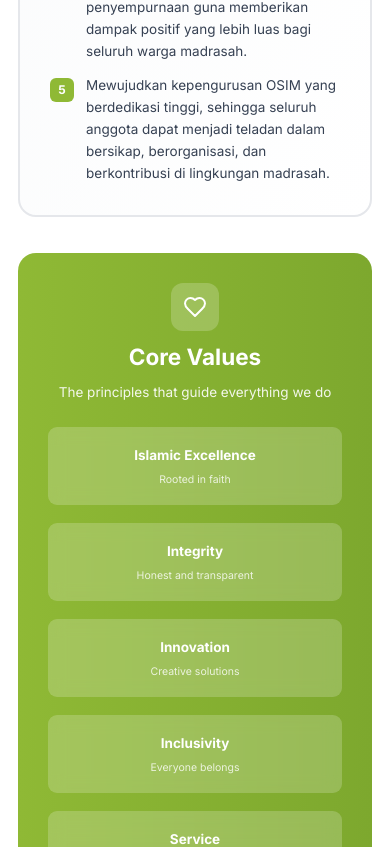
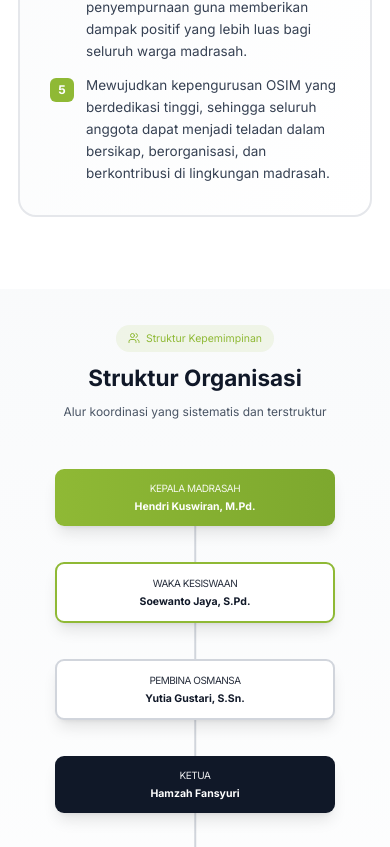
Before and after one commit to osmansa-xyz/OSMANSAWeb, a React (Vite) app: page / in a window 390 px wide. Shown: the part 4493-5340 px from the top of the page. Built offline with nearby package versions, Linux system fonts and the light colour scheme.

Commit message:
Update VisionMission.tsx

```diff
--- a/src/app/components/VisionMission.tsx
+++ b/src/app/components/VisionMission.tsx
@@ -1,4 +1,4 @@
-import { Target, Eye, Heart } from 'lucide-react';
+import { Target, Eye, Heart } from "lucide-react";
 
 export function VisionMission() {
   return (
@@ -20,9 +20,16 @@ export function VisionMission() {
             <div className="w-16 h-16 bg-[#8FB935] rounded-2xl flex items-center justify-center mb-6">
               <Eye className="w-8 h-8 text-white" />
             </div>
-            <h3 className="text-3xl font-bold text-gray-900 mb-6">Vision</h3>
+            <h3 className="text-3xl font-bold text-gray-900 mb-6">
+              Visi
+            </h3>
             <p className="text-gray-700 text-lg leading-relaxed mb-6">
-              Mewujudkan siswa MAN 1 Kota Bengkulu yang aktif, kreatif, dan inovatif, serta menjadikan OSIM sebagai wadah pengembangan potensi dan bakat siswa, guna membentuk generasi yang berprestasi, berkarakter, dan berkontribusi positif bagi lingkungan sekolah.
+              Mewujudkan siswa MAN 1 Kota Bengkulu yang aktif,
+              kreatif, dan inovatif, serta menjadikan OSIM
+              sebagai wadah pengembangan potensi dan bakat
+              siswa, guna membentuk generasi yang berprestasi,
+              berkarakter, dan berkontribusi positif bagi
+              lingkungan sekolah.
             </p>
           </div>
 
@@ -31,51 +38,32 @@ export function VisionMission() {
             <div className="w-16 h-16 bg-gray-900 rounded-2xl flex items-center justify-center mb-6">
               <Target className="w-8 h-8 text-white" />
             </div>
-            <h3 className="text-3xl font-bold text-gray-900 mb-6">Mission</h3>
+            <h3 className="text-3xl font-bold text-gray-900 mb-6">
+              Misi
+            </h3>
             <div className="space-y-4">
               {[
-                'Menanamkan nilai ketakwaan sebagai fondasi utama dalam setiap kegiatan OSIM, demi membentuk siswa yang tidak hanya cerdas, tapi juga berakhlak mulia.',
-                'Menyelenggarakan kegiatan yang edukatif serta kreatif demi pengembangan bakat dan potensi siswa, sekaligus mendorong semangat berprestasi di lingkungan madrasah.',
-                'Menjadikan OSIM sebagai wadah aspirasi siswa dan menjembatani komunikasi antara siswa dengan pihak sekolah, agar setiap suara dan pendapat siswa dapat ditampung dan dipertimbangkan secara adil.',
-                'Meneruskan program kerja OSIM yang positif, dengan penyesuaian dan penyempurnaan guna memberikan dampak positif yang lebih luas bagi seluruh warga madrasah.',
-                'Mewujudkan kepengurusan OSIM yang berdedikasi tinggi, sehingga seluruh anggota dapat menjadi teladan dalam bersikap, berorganisasi, dan berkontribusi di lingkungan madrasah.',
+                "Menanamkan nilai ketakwaan sebagai fondasi utama dalam setiap kegiatan OSIM, demi membentuk siswa yang tidak hanya cerdas, tapi juga berakhlak mulia.",
+                "Menyelenggarakan kegiatan yang edukatif serta kreatif demi pengembangan bakat dan potensi siswa, sekaligus mendorong semangat berprestasi di lingkungan madrasah.",
+                "Menjadikan OSIM sebagai wadah aspirasi siswa dan menjembatani komunikasi antara siswa dengan pihak sekolah, agar setiap suara dan pendapat siswa dapat ditampung dan dipertimbangkan secara adil.",
+                "Meneruskan program kerja OSIM yang positif, dengan penyesuaian dan penyempurnaan guna memberikan dampak positif yang lebih luas bagi seluruh warga madrasah.",
+                "Mewujudkan kepengurusan OSIM yang berdedikasi tinggi, sehingga seluruh anggota dapat menjadi teladan dalam bersikap, berorganisasi, dan berkontribusi di lingkungan madrasah.",
               ].map((mission, index) => (
-                <div key={index} className="flex items-start gap-4">
+                <div
+                  key={index}
+                  className="flex items-start gap-4"
+                >
                   <div className="w-8 h-8 bg-[#8FB935] rounded-lg flex items-center justify-center flex-shrink-0 mt-1">
-                    <span className="text-white font-bold">{index + 1}</span>
+                    <span className="text-white font-bold">
+                      {index + 1}
+                    </span>
                   </div>
-                  <p className="text-gray-700 text-lg leading-relaxed flex-1">{mission}</p>
+                  <p className="text-gray-700 text-lg leading-relaxed flex-1">
+                    {mission}
+                  </p>
                 </div>
               ))}
             </div>
-          </div>
-        </div>
-
-        {/* Core Values */}
-        <div className="mt-12 bg-gradient-to-r from-[#8FB935] to-[#7DA82E] rounded-3xl p-10 text-white">
-          <div className="text-center mb-8">
-            <div className="w-16 h-16 bg-white/20 rounded-2xl flex items-center justify-center mx-auto mb-4">
-              <Heart className="w-8 h-8 text-white" />
-            </div>
-            <h3 className="text-3xl font-bold mb-4">Core Values</h3>
-            <p className="text-white/90 text-lg">The principles that guide everything we do</p>
-          </div>
-
-          <div className="grid grid-cols-1 md:grid-cols-5 gap-6">
-            {[
-              { title: 'Islamic Excellence', description: 'Rooted in faith' },
-              { title: 'Integrity', description: 'Honest and transparent' },
-              { title: 'Innovation', description: 'Creative solutions' },
-              { title: 'Inclusivity', description: 'Everyone belongs' },
-              { title: 'Service', description: 'Serving with purpose' }
-            ].map((value, index) => (
-              <div key={index} className="text-center">
-                <div className="bg-white/20 rounded-xl p-6 backdrop-blur-sm hover:bg-white/30 transition-all">
-                  <h4 className="font-bold text-lg mb-2">{value.title}</h4>
-                  <p className="text-white/80 text-sm">{value.description}</p>
-                </div>
-              </div>
-            ))}
           </div>
         </div>
       </div>
```
